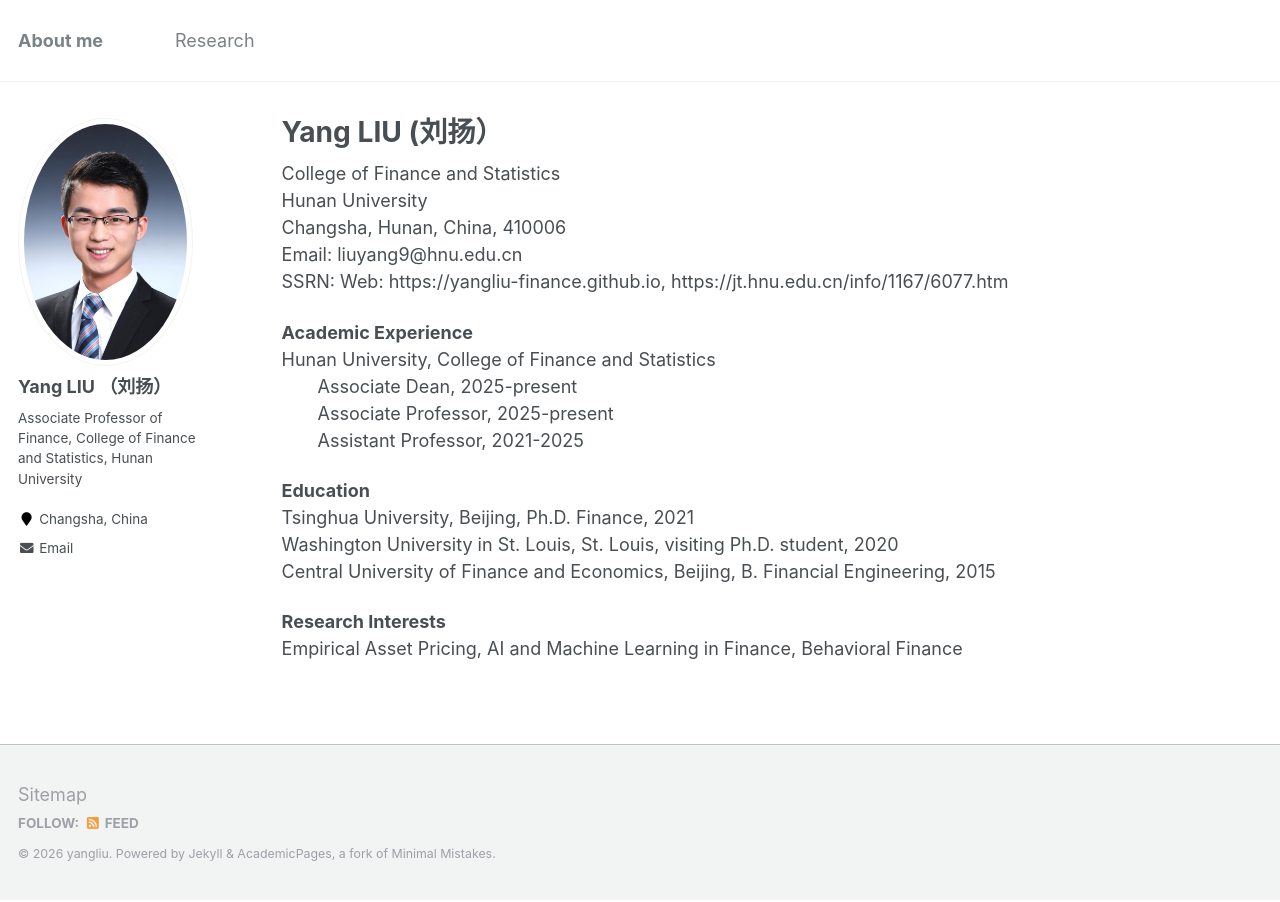
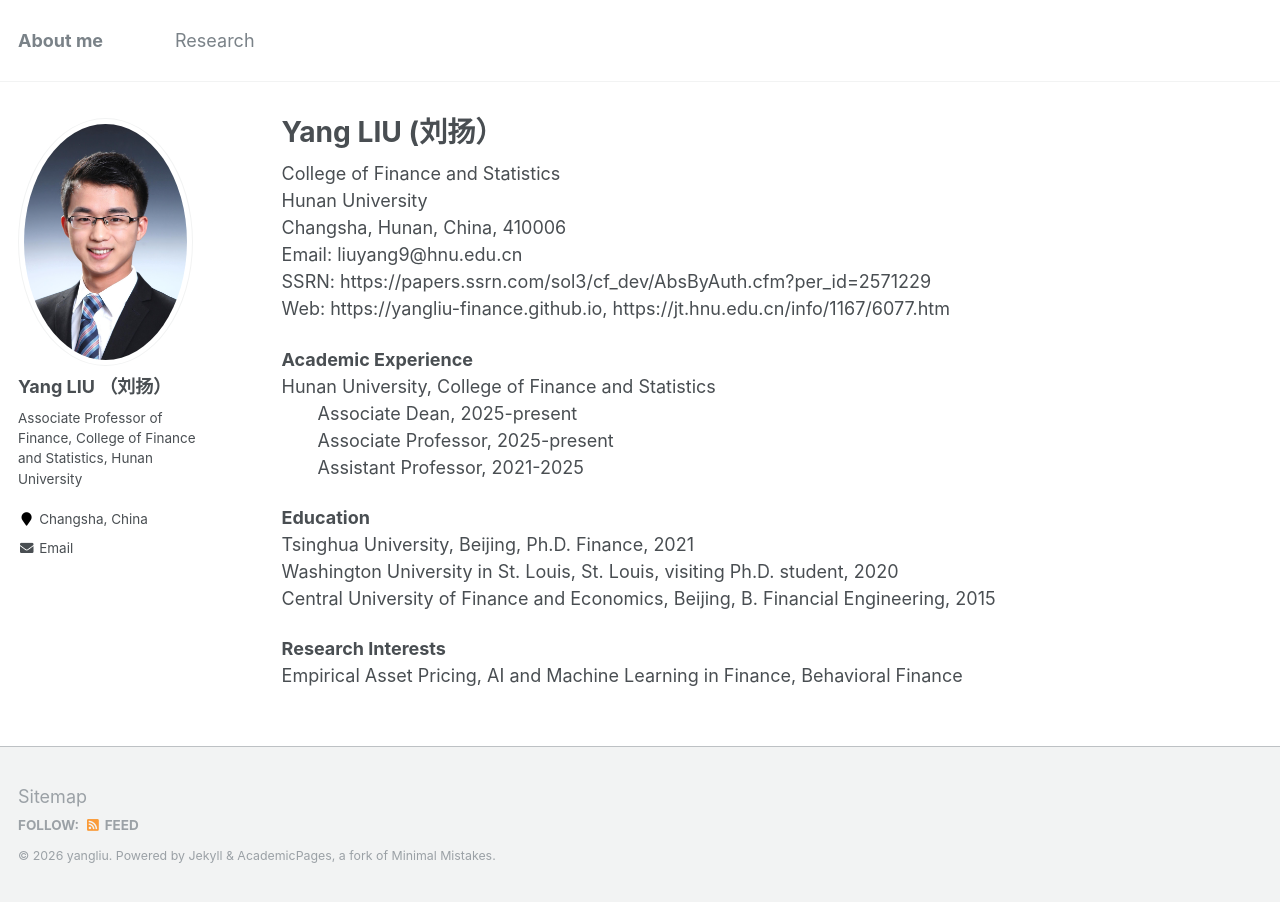
Before and after one commit to yangliu-finance/yangliu-finance.github.io, a Jekyll site: the page built from _pages/about.md, in a window 1280 px wide. Built offline with Jekyll 4.4.1, drawn with Linux system fonts in a browser that asks for light colours; part of the change alters nothing that is shown.

Commit message:
Update about.md

```diff
--- a/_pages/about.md
+++ b/_pages/about.md
@@ -12,7 +12,7 @@ College of Finance and Statistics
 Hunan University
 Changsha, Hunan, China, 410006
 Email: liuyang9@hnu.edu.cn
-SSRN:
+SSRN: https://papers.ssrn.com/sol3/cf_dev/AbsByAuth.cfm?per_id=2571229
 Web: https://yangliu-finance.github.io, https://jt.hnu.edu.cn/info/1167/6077.htm
 
 **Academic Experience**
```
